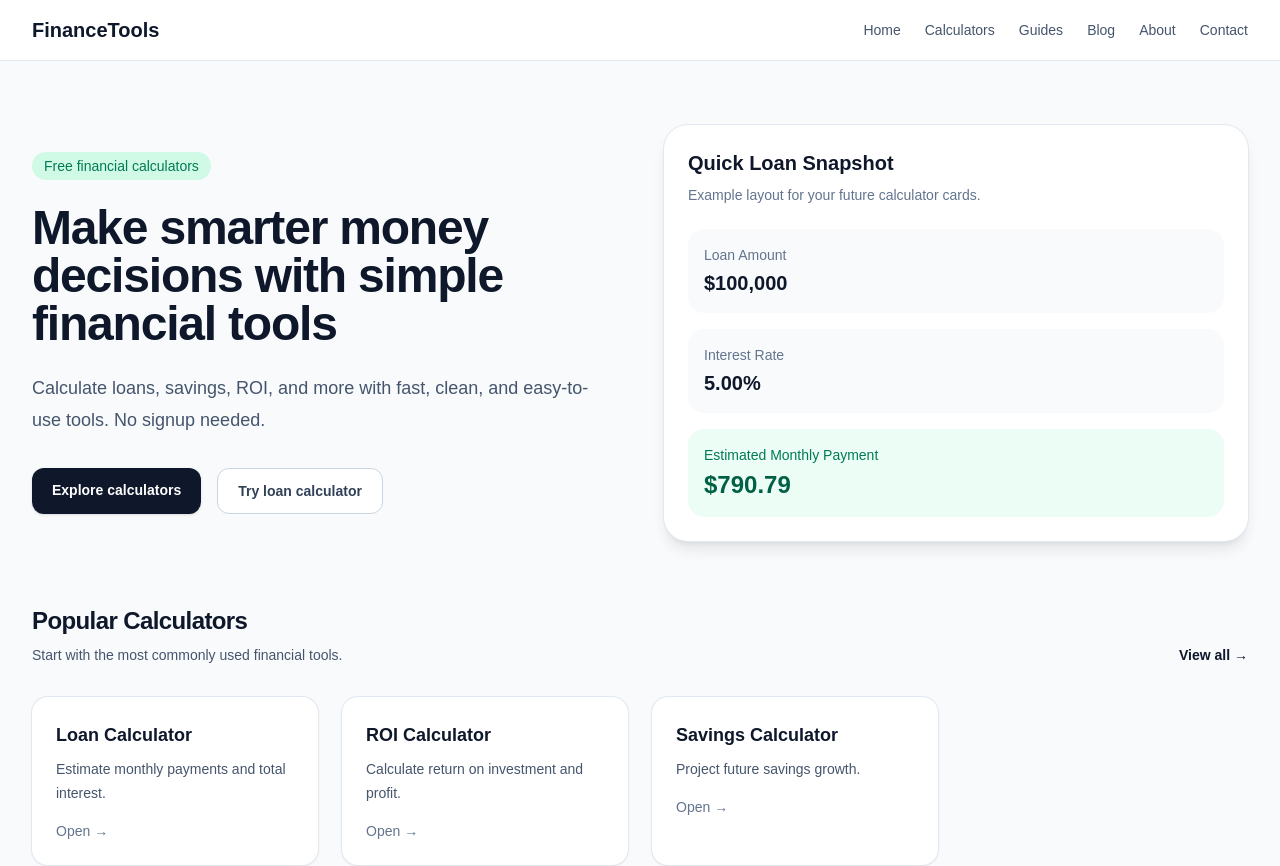
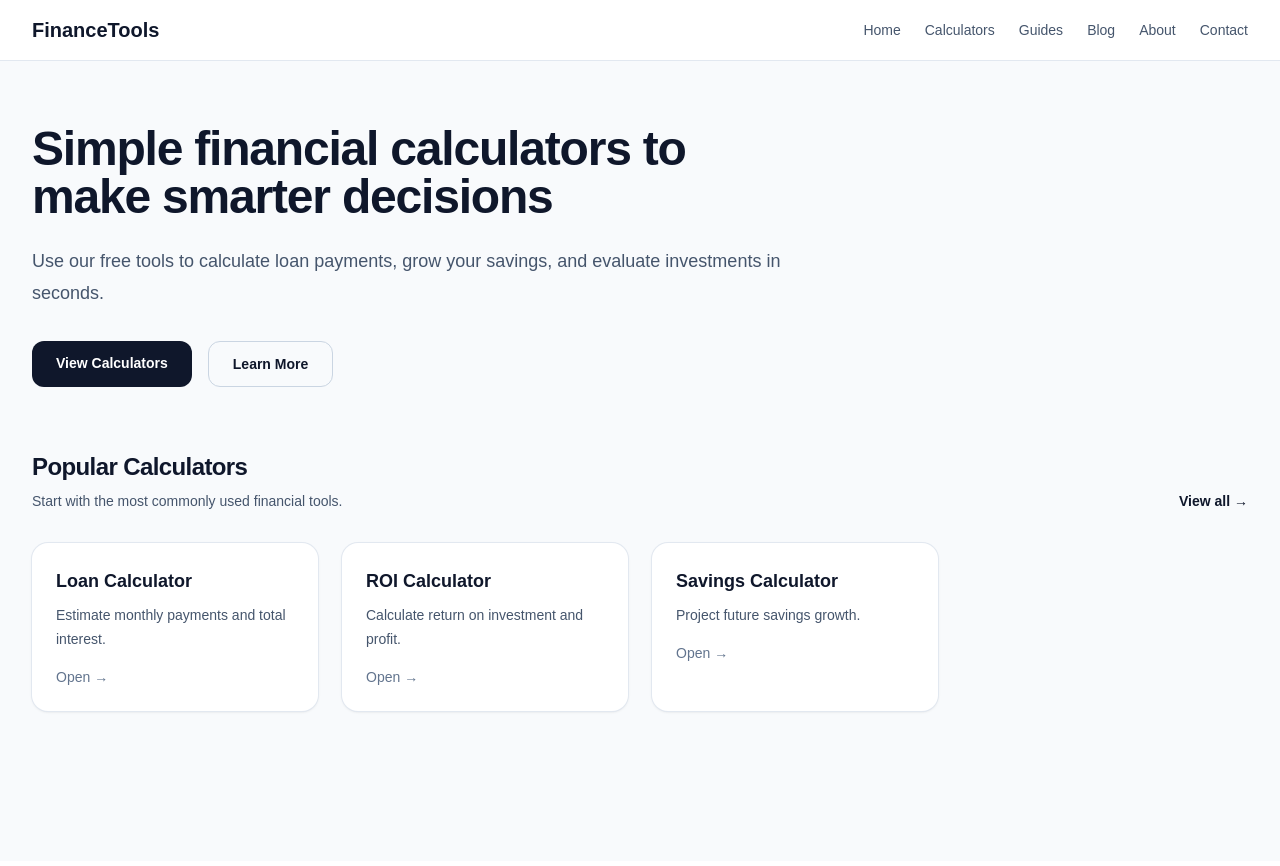
Before and after one commit to alameersam/finance-tools, a Next.js app: page / in a window 1280 px wide. Shown: the top 866 px of the page. Built offline with nearby package versions, Linux system fonts and the light colour scheme.

Commit message:
improve homepage hero

```diff
--- a/app/page.tsx
+++ b/app/page.tsx
@@ -9,64 +9,30 @@ export default function Home() {
   return (
     <main className="min-h-screen bg-slate-50 text-slate-900">
       <section className="mx-auto max-w-7xl px-6 py-16 lg:px-8">
-        <div className="grid items-center gap-12 lg:grid-cols-2">
-          <div>
-            <p className="inline-block rounded-full bg-emerald-100 px-3 py-1 text-sm font-medium text-emerald-700">
-              Free financial calculators
+  <div className="max-w-3xl">
+    <h1 className="text-4xl font-bold tracking-tight sm:text-5xl">
+      Simple financial calculators to make smarter decisions
+    </h1>
+
+    <p className="mt-6 text-lg leading-8 text-slate-600">
+      Use our free tools to calculate loan payments, grow your savings, and
+      evaluate investments in seconds.
     </p>
 
-            <h1 className="mt-6 text-4xl font-bold tracking-tight sm:text-5xl">
-              Make smarter money decisions with simple financial tools
-            </h1>
-
-            <p className="mt-6 max-w-2xl text-lg leading-8 text-slate-600">
-              Calculate loans, savings, ROI, and more with fast, clean, and
-              easy-to-use tools. No signup needed.
-            </p>
-
-            <div className="mt-8 flex flex-wrap gap-4">
+    <div className="mt-8 flex gap-4">
       <a
         href="/calculators"
-                className="rounded-xl bg-slate-900 px-5 py-3 text-sm font-semibold text-white shadow hover:bg-slate-800"
+        className="rounded-xl bg-slate-900 px-6 py-3 text-sm font-semibold text-white hover:bg-slate-800"
       >
-                Explore calculators
+        View Calculators
       </a>
 
       <a
-                href="/loan-calculator"
-                className="rounded-xl border border-slate-300 bg-white px-5 py-3 text-sm font-semibold text-slate-700 hover:bg-slate-100"
+        href="/guides"
+        className="rounded-xl border border-slate-300 px-6 py-3 text-sm font-semibold text-slate-900 hover:bg-slate-100"
       >
-                Try loan calculator
+        Learn More
       </a>
-            </div>
-          </div>
-
-          <div className="rounded-3xl bg-white p-6 shadow-lg ring-1 ring-slate-200">
-            <h2 className="text-xl font-semibold">Quick Loan Snapshot</h2>
-            <p className="mt-2 text-sm text-slate-500">
-              Example layout for your future calculator cards.
-            </p>
-
-            <div className="mt-6 space-y-4">
-              <div className="rounded-2xl bg-slate-50 p-4">
-                <p className="text-sm text-slate-500">Loan Amount</p>
-                <p className="mt-1 text-xl font-semibold">$100,000</p>
-              </div>
-
-              <div className="rounded-2xl bg-slate-50 p-4">
-                <p className="text-sm text-slate-500">Interest Rate</p>
-                <p className="mt-1 text-xl font-semibold">5.00%</p>
-              </div>
-
-              <div className="rounded-2xl bg-emerald-50 p-4">
-                <p className="text-sm text-emerald-700">
-                  Estimated Monthly Payment
-                </p>
-                <p className="mt-1 text-2xl font-bold text-emerald-800">
-                  $790.79
-                </p>
-              </div>
-            </div>
     </div>
   </div>
 </section>
```
Lines whose indentation alone changed are shown as unchanged.
